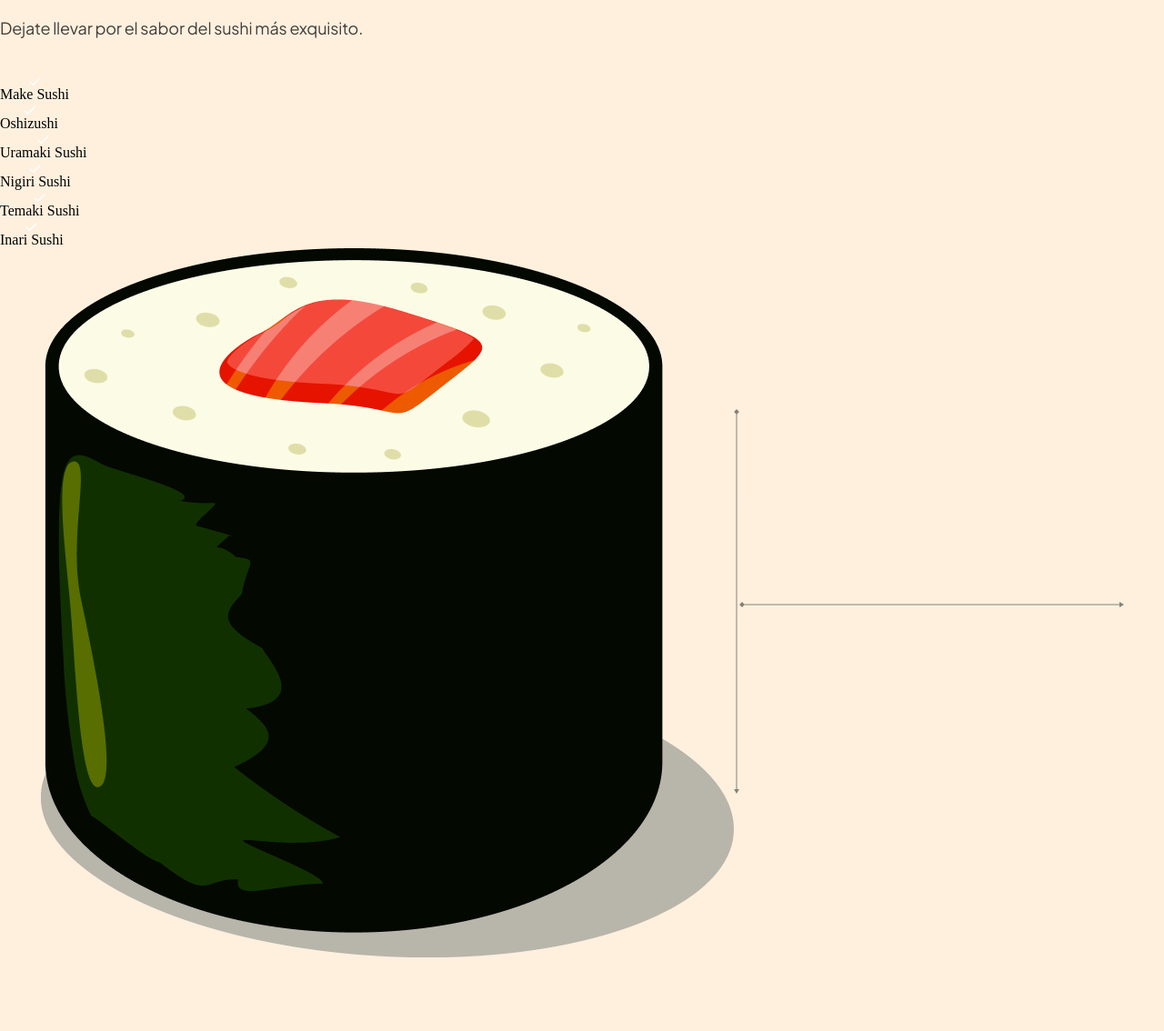
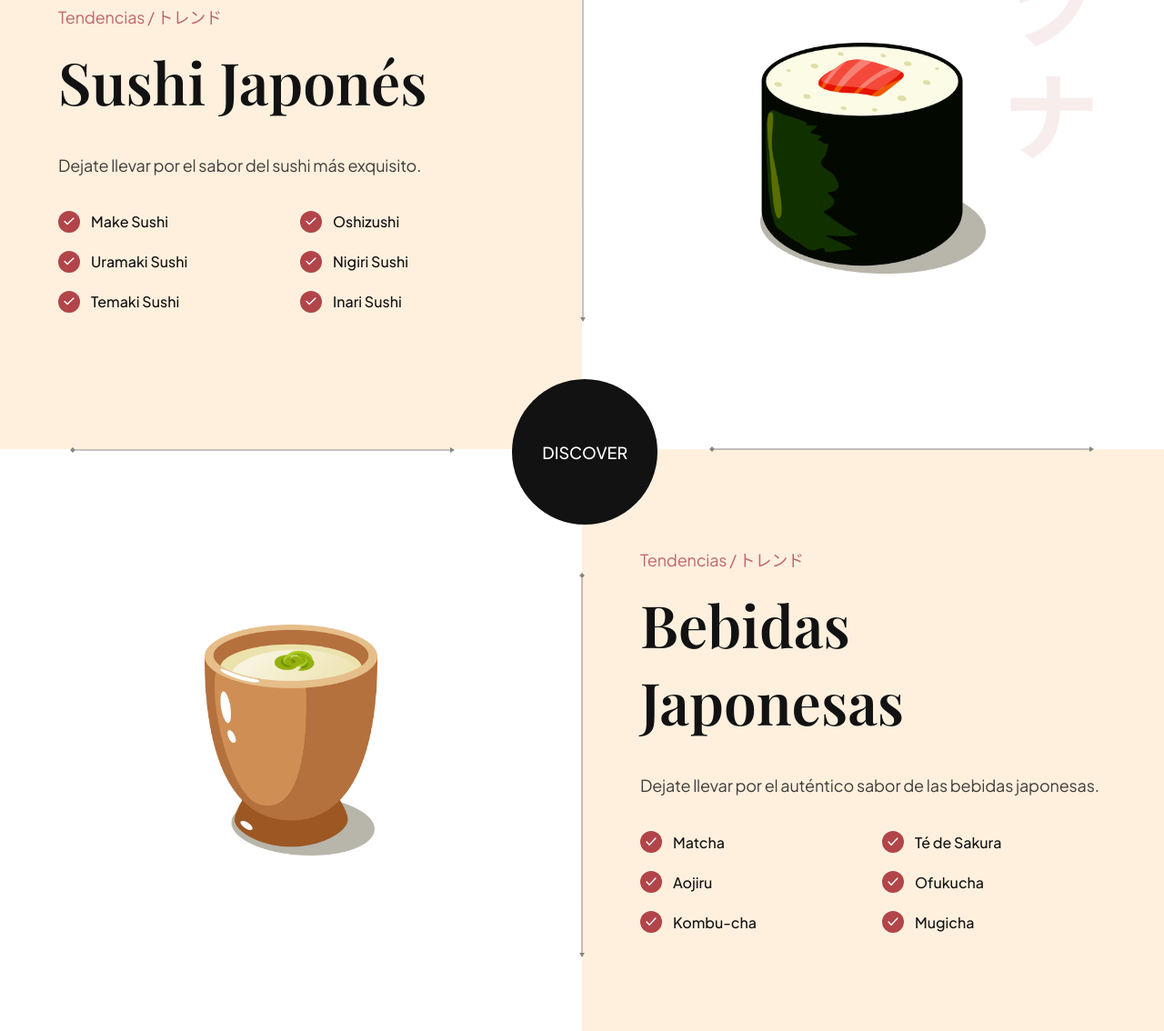
Before and after one commit to emmituwu/tienda-de-sushi, a plain HTML site: page index.html in a window 1280 px wide. Shown: the part 2564-3698 px from the top of the page at 91% size. Before the commit the page ends 3617 px from the top, so only its background shows below. Drawn offline with nearby package versions, Linux system fonts and the light colour scheme.

Commit message:
seccion trending terminada uwu

```diff
--- a/css/sections/trending.css
+++ b/css/sections/trending.css
@@ -10,3 +10,157 @@
 .trending__discover {
 
 }
+
+
+.trending-sushi, .trending-drinks {
+    width: 100%;
+    min-height: 640px;
+
+    display: flex;
+    flex-direction: row;
+}
+
+.trending__content {
+  flex: 1;
+  display: flex;
+  justify-content: center;
+  flex-direction: column;
+
+  padding: 32px 64px;
+}
+
+.trending__list {
+    list-style: none;
+
+    flex-wrap: wrap;
+    gap: 20px;
+}
+
+.trending__list li {
+    flex: 1;
+    display: flex;
+    align-items: center;
+    flex-direction: row;
+    gap: 12px;
+
+    min-width: 210px;
+}
+
+.trending__icon {
+    width: 24px;
+    height: 24px;
+
+    background-color: var(--primary-color);
+    border-radius: 100%;
+}
+
+.trending__icon img {
+    width: 50%;
+    height: 50%;
+    object-fit: contain;
+}
+
+.trending__list p {
+    flex: 1;
+
+    font-size: 16px;
+    font-weight: 500;
+    font-family: var(--plus-jakarta-sans);
+
+    color: var(--secondary-color);
+}
+
+.trending__image {
+    flex: 1;
+
+    position: relative;
+    padding: 32px 64px;
+
+    background-color: var(--color-white);
+    background-repeat: no-repeat;
+    background-size: contain;
+    background-position: center;
+}
+
+.trending-sushi .trending__image {
+    background-image: url('../../assets/japanese_sushi.png');
+}
+
+.trending-drink .trending__image {
+    background-image: url('../../assets/japanese_drinks.png');
+}
+
+
+.trending__image img {
+    width: 254px;
+    height: 254px;
+    object-fit: contain;
+}
+
+.trending__discover {
+    position: absolute;
+    top: 44%;
+    left: 44%;
+    z-index: 1;
+
+    width: 160px;
+    height: 160px;
+
+    background-color: var(--secondary-color);
+    border-radius: 100%;
+    display: flex;
+    justify-content: center;
+    align-items: center;
+}
+
+.trending__discover p {
+    color: #fff;
+    text-transform:uppercase;
+
+    font-size: 18px;
+    font-weight: 500;
+    font-family: var(--plus-jakarta-sans);
+}
+
+
+/* Arrows */
+.trending__arrow {
+  position: absolute;
+  z-index: 1;
+}
+
+.trending__arrow img {
+  object-fit: contain;
+}
+
+.trending__arrow-left {
+  left: -2.5px;
+  top: 12%;
+}
+
+.trending__arrow-left img,
+.trending__arrow-top img {
+  width: auto;
+  height: 100%;
+}
+
+.trending__arrow-top {
+  top: -10.5px;
+  left: 12%;
+}
+
+.trending__arrow-bottom {
+  bottom: -6.5px;
+  right: 12%;
+}
+
+.trending__arrow-bottom img,
+.trending__arrow-right img {
+  width: 100%;
+  height: auto;
+}
+
+.trending__arrow-right {
+  right: -2.5px;
+  bottom: 12%;
+}
--- a/index.html
+++ b/index.html
@@ -198,7 +198,8 @@
 
 
     <section class="trending" id="food">
-        <div class="trending__content" data-aos="fade-right">
+        <section class="trending-sushi">
+            <div class="trending__content" data-aos="fade-right">
             <p class="sushi__subtitle">
                 Tendencias / トレンド
             </p>
@@ -214,45 +215,35 @@
                     </div>
                     <p>Make Sushi</p>
                 </li>
-            </ul>
 
-            <ul class="trending__list flex-between">
                 <li>
                     <div class="trending__icon flex-center">
                         <img src="assets/check.svg" alt="check">
                     </div>
                     <p>Oshizushi</p>
                 </li>
-            </ul>
 
-            <ul class="trending__list flex-between">
                 <li>
                     <div class="trending__icon flex-center">
                         <img src="assets/check.svg" alt="check">
                     </div>
                     <p>Uramaki Sushi</p>
                 </li>
-            </ul>
 
-            <ul class="trending__list flex-between">
                 <li>
                     <div class="trending__icon flex-center">
                         <img src="assets/check.svg" alt="check">
                     </div>
                     <p>Nigiri Sushi</p>
                 </li>
-            </ul>
 
-            <ul class="trending__list flex-between">
                 <li>
                     <div class="trending__icon flex-center">
                         <img src="assets/check.svg" alt="check">
                     </div>
                     <p>Temaki Sushi</p>
                 </li>
-            </ul>
 
-            <ul class="trending__list flex-between">
                 <li>
                     <div class="trending__icon flex-center">
                         <img src="assets/check.svg" alt="check">
@@ -272,7 +263,81 @@
                 <img src="assets/arrow-horizontal.svg" alt="arrow horizontal">
             </div>
         </div>
+        </section>
+
+        <div class="trending__discover" data-aos="zoom-in">
+            <p>Discover</p>
+        </div>
+
+        <section class="trending-drinks">
+            <div class="trending__image flex-center">
+                <img src="assets/sushi-4.png" alt="sushi-4" data-aos="fade-right">
+                <div class="trending__arrow trending__arrow-top">
+                <img src="assets/arrow-horizontal.svg" alt="arrow horizontal">
+                </div>
+
+                <div class="trending__arrow trending__arrow-right">
+                <img src="assets/arrow-vertical.svg" alt="arrow vertical">
+                </div>
+            </div>
+
+            <div class="trending__content" data-aos="fade-left">
+            <p class="sushi__subtitle">
+                Tendencias / トレンド
+            </p>
+
+            <h3 class="sushi__title">Bebidas Japonesas</h3>
+
+            <p class="sushi__description">Dejate llevar por el auténtico sabor de las bebidas japonesas.</p>
+
+            <ul class="trending__list flex-between">
+                <li>
+                    <div class="trending__icon flex-center">
+                        <img src="assets/check.svg" alt="check">
+                    </div>
+                    <p>Matcha</p>
+                </li>
+
+                <li>
+                    <div class="trending__icon flex-center">
+                        <img src="assets/check.svg" alt="check">
+                    </div>
+                    <p>Té de Sakura</p>
+                </li>
+
+                <li>
+                    <div class="trending__icon flex-center">
+                        <img src="assets/check.svg" alt="check">
+                    </div>
+                    <p>Aojiru</p>
+                </li>
+
+                <li>
+                    <div class="trending__icon flex-center">
+                        <img src="assets/check.svg" alt="check">
+                    </div>
+                    <p>Ofukucha</p>
+                </li>
+
+                <li>
+                    <div class="trending__icon flex-center">
+                        <img src="assets/check.svg" alt="check">
+                    </div>
+                    <p>Kombu-cha</p>
+                </li>
+
+                <li>
+                    <div class="trending__icon flex-center">
+                        <img src="assets/check.svg" alt="check">
+                    </div>
+                    <p>Mugicha</p>
+                </li>
+            </ul>
+            </div>
+
+        </section>
     </section>
+
 
     <script src="js/script.js" type="module"></script>
 </body>
```
